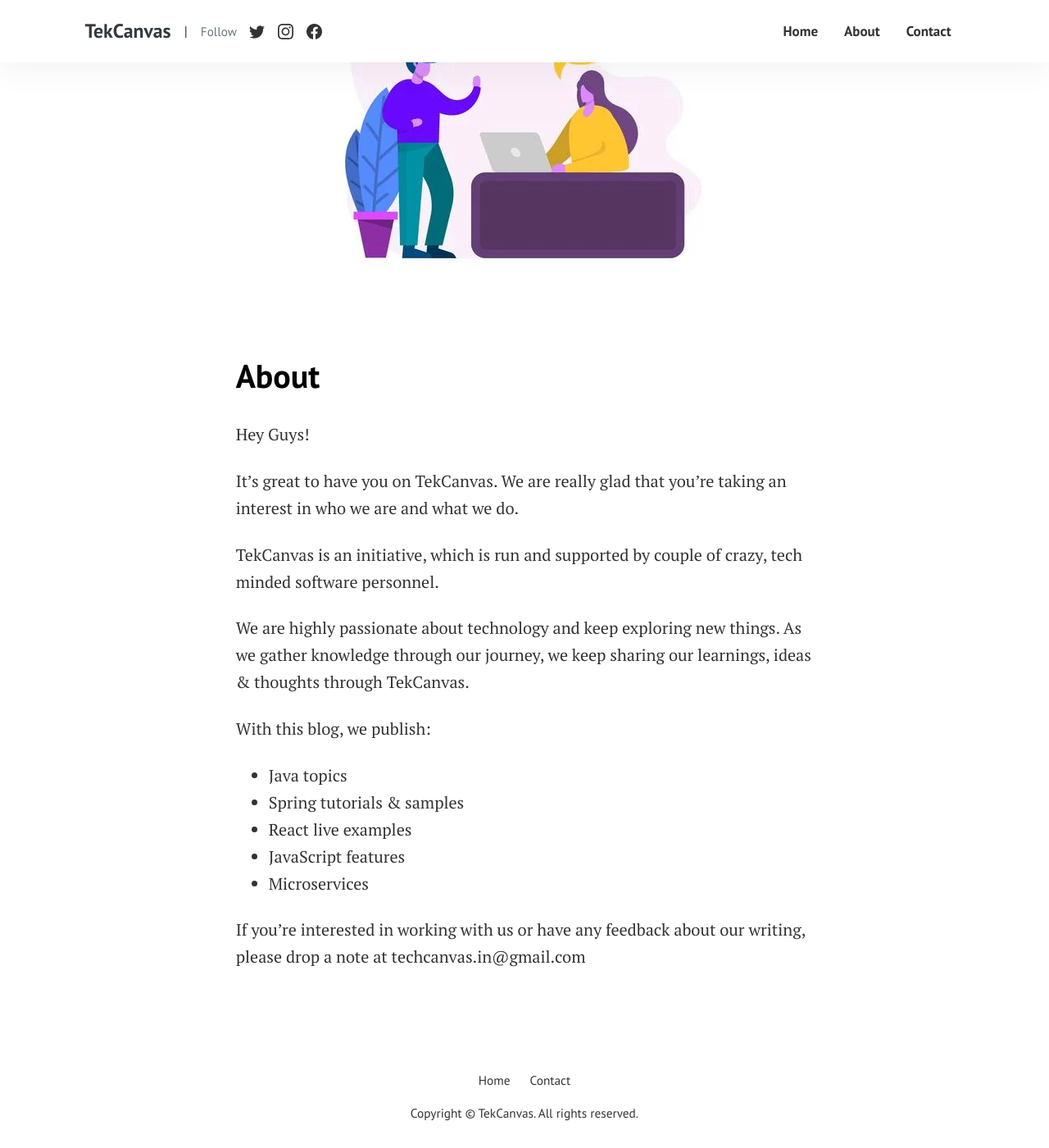
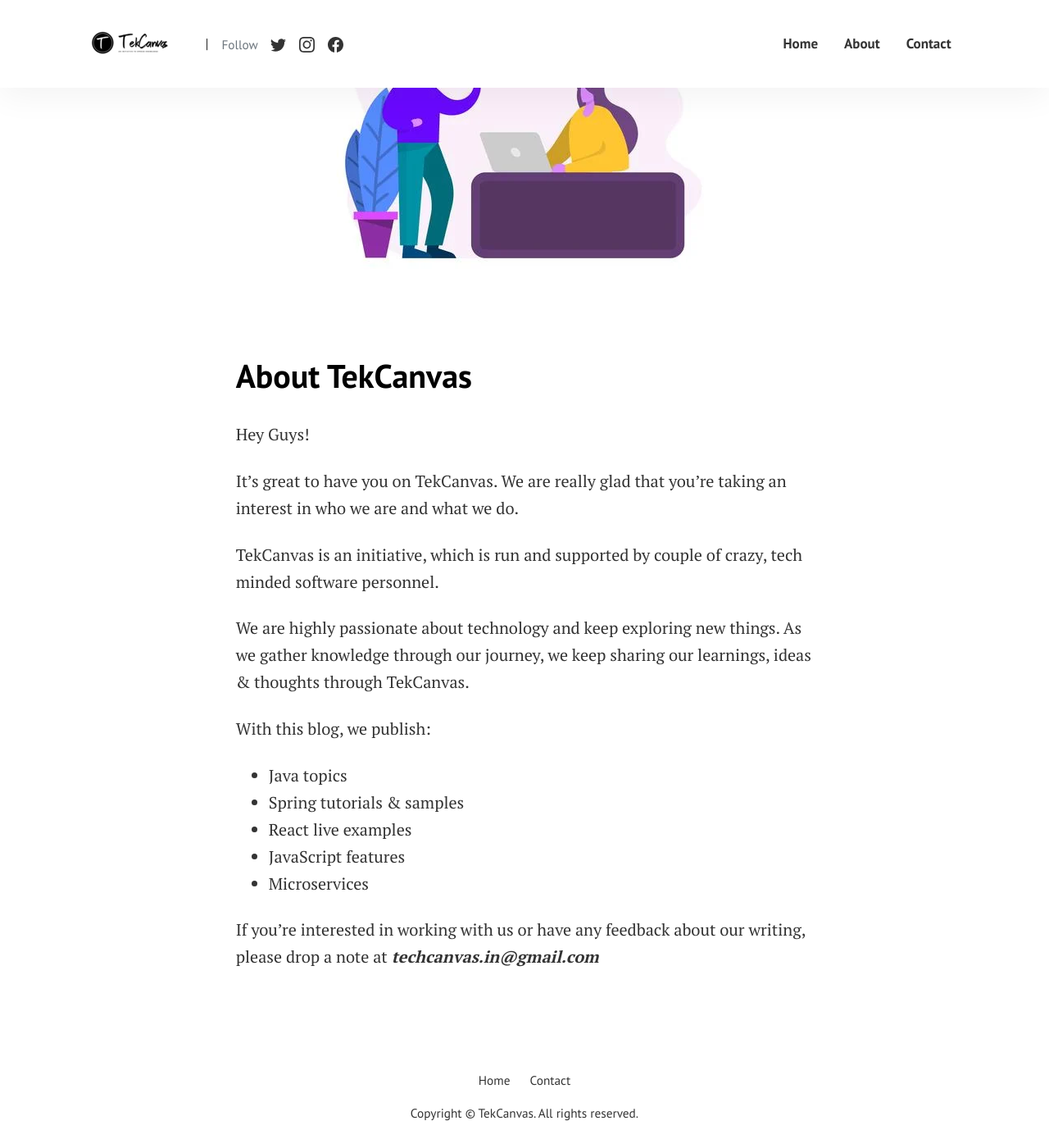
Before and after one commit to tekcanvas/TekCanvas.github.io, a Jekyll site: the page built from pages/about.md, in a window 1280 px wide and 1400 px high, scrolled down 220 px. Shown: the whole window at 82% size. Built offline with Jekyll 4.4.1, drawn with Linux system fonts in a browser that asks for light colours.

Commit message:
changes to logo and favicon

```diff
--- a/_config.yml
+++ b/_config.yml
@@ -3,8 +3,8 @@
 timezone: UTC
 #baseurl: ""
 permalink: "/:title/"
-#logo: 'assets/images/logo.png'
-#favicon: 'assets/images/favicon.ico'
+logo: 'assets/images/logo.png'
+favicon: 'assets/images/favicon.ico'
 author: Arkit, Nilanjan
 paginate: 30
 #disqus: 'demowebsite'
--- a/pages/about.md
+++ b/pages/about.md
@@ -22,4 +22,4 @@
  * Microservices
 
 If you’re interested in working with us or have any feedback about our writing, please drop a note at
-techcanvas.in@gmail.com
+***techcanvas.in@gmail.com***
```
Also changed, not shown: other parts of pages/about.md (+1 -1 lines), assets/images/favicon.ico, assets/images/logo-original.png (added), assets/images/logo.png.
